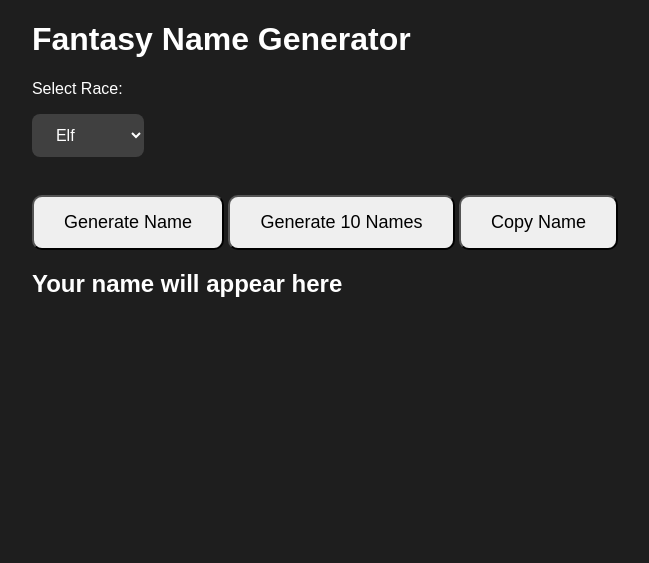
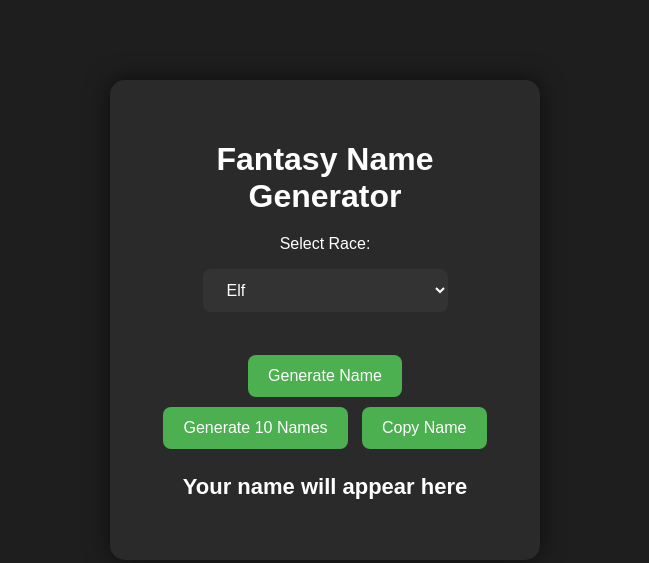
Before and after one commit to 77Tim77/simple-name-generator, a plain HTML site: page index.html in a window 1280 px wide. Shown: the whole page, without its empty margins (315-964 px from the left). Drawn offline with Linux system fonts and the light colour scheme.

Commit message:
Refactor CSS styles for improved layout and design

```diff
--- a/style.css
+++ b/style.css
@@ -1,44 +1,69 @@
 body {
-    display: flex;
-    justify-content: center;
-    align-items: center;
-    flex-direction: column;
-    font-family: Arial, Helvetica, sans-serif;
-    margin: 0;
-    padding: 0;
-    background-color: #1e1e1e;
-    color: white;
+  font-family: Arial, sans-serif;
+  background: #1e1e1e;
+  color: white;
+  text-align: center;
+  margin: 0;
+  padding: 0;
+}
+
+.container {
+  background: #2a2a2a;
+  padding: 40px;
+  border-radius: 15px;
+  width: 350px;
+  margin: 80px auto;
+  box-shadow: 0 0 25px rgba(0,0,0,0.6);
+}
+
+h1 {
+  margin-bottom: 20px;
+}
+
+select {
+  padding: 12px 20px;
+  font-size: 16px;
+  border-radius: 8px;
+  border: none;
+  outline: none;
+  cursor: pointer;
+  background: #333;
+  color: white;
+  margin-bottom: 20px;
+  width: 70%;
+}
+
+select:hover {
+  background: #444;
+}
+
+select:focus {
+  box-shadow: 0 0 10px rgba(255,255,255,0.2);
 }
 
 button {
-    padding: 15px 30px;
-    border-radius: 10px;
-    font-size: 18px;
-    cursor: pointer;
+  padding: 12px 20px;
+  font-size: 16px;
+  border-radius: 8px;
+  border: none;
+  cursor: pointer;
+  margin: 5px;
+  background: #4CAF50;
+  color: white;
+  transition: background 0.3s;
 }
 
-select{
-    padding:12px 20px;
-    font-size:16px;
-    border-radius:8px;
-    border:none;
-    outline:none;
-    cursor:pointer;
-
-    background:#404040;
-    color:white;
-
-    margin-bottom:20px;
+button:hover {
+  background: #45a049;
 }
 
-.name {
-    border-radius: 10px;
-    padding: 5px;
-    margin: 5px;
-    background-color: #404040;
+#list {
+  margin-top: 20px;
+  font-size: 18px;
+  line-height: 1.5;
 }
 
-#list{
-margin-top:20px;
-font-size:18px;
+#name {
+  margin-top: 20px;
+  font-size: 22px;
 }
```
